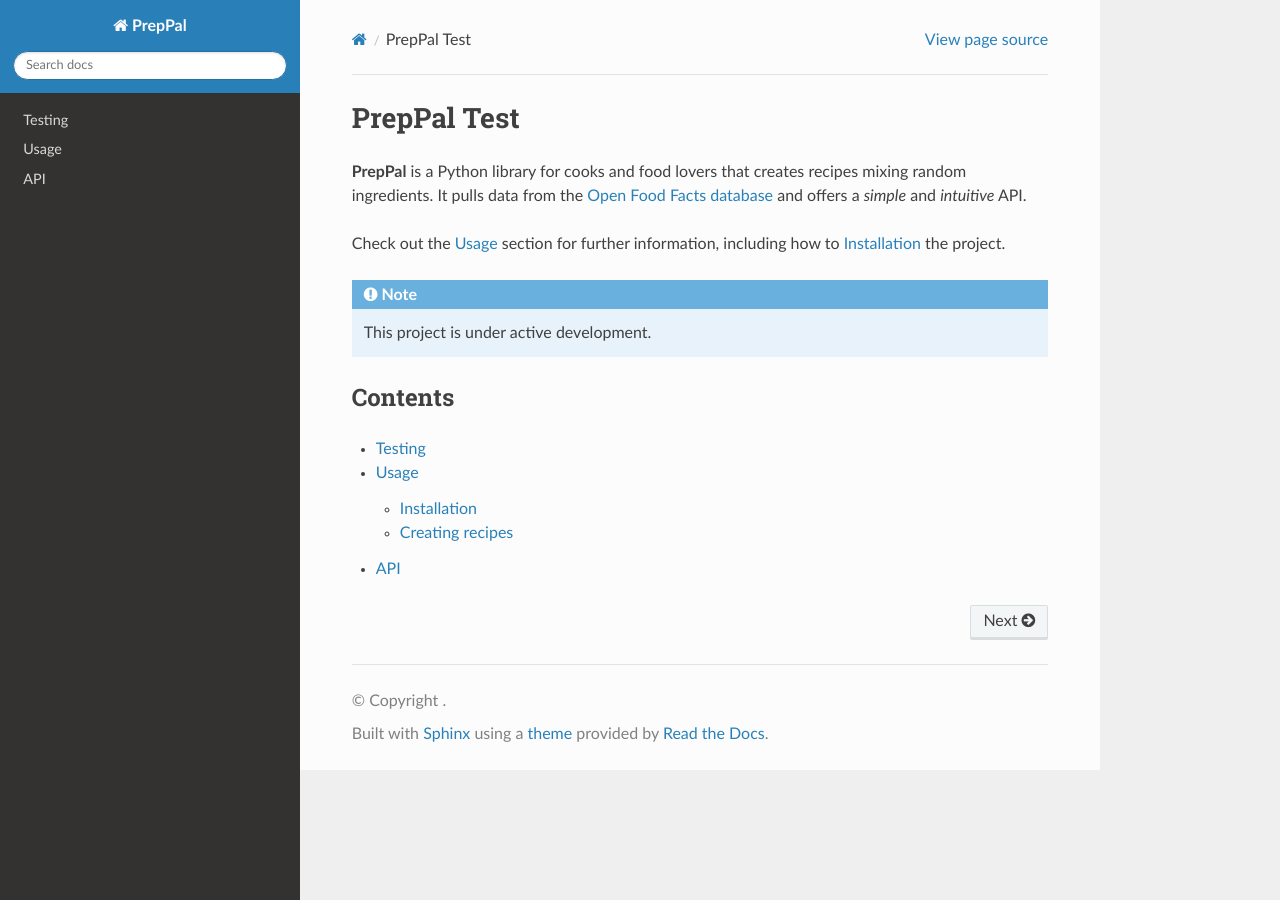
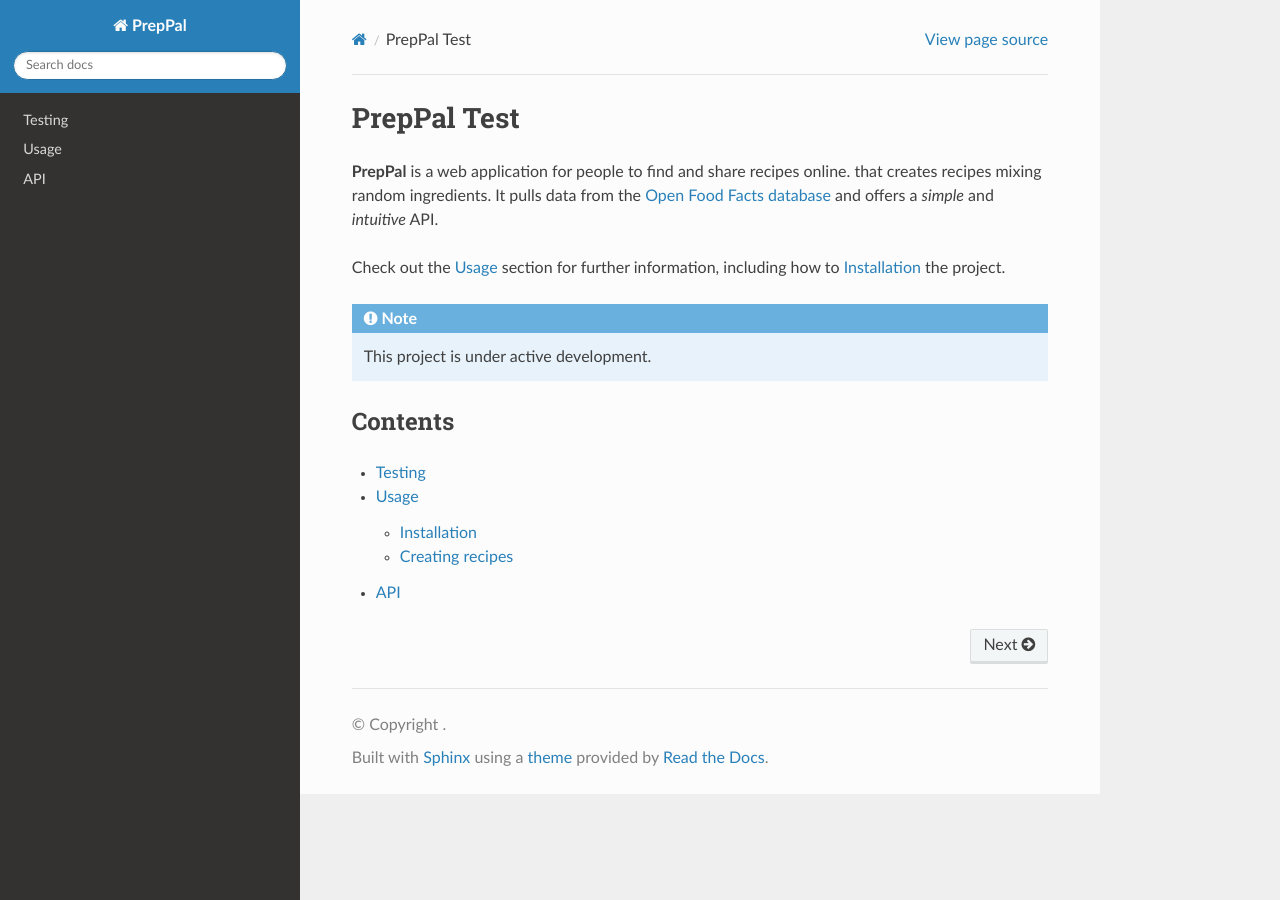
Before and after one commit to UoP-PrepPal/preppal-tutorial, a Sphinx documentation site: the page built from docs/source/index.rst, in a window 1280 px wide. Built offline with Sphinx 7.4.7 and the Read the Docs theme 3.1.0, drawn with Linux system fonts in a browser that asks for light colours.

Commit message:
brief update to description to test how the readthedocs site updates

```diff
--- a/docs/source/index.rst
+++ b/docs/source/index.rst
@@ -1,7 +1,7 @@
 PrepPal Test
 ===================================
 
-**PrepPal** is a Python library for cooks and food lovers
+**PrepPal** is a web application for people to find and share recipes online.
 that creates recipes mixing random ingredients.
 It pulls data from the `Open Food Facts database <https://world.openfoodfacts.org/>`_
 and offers a *simple* and *intuitive* API.
```
